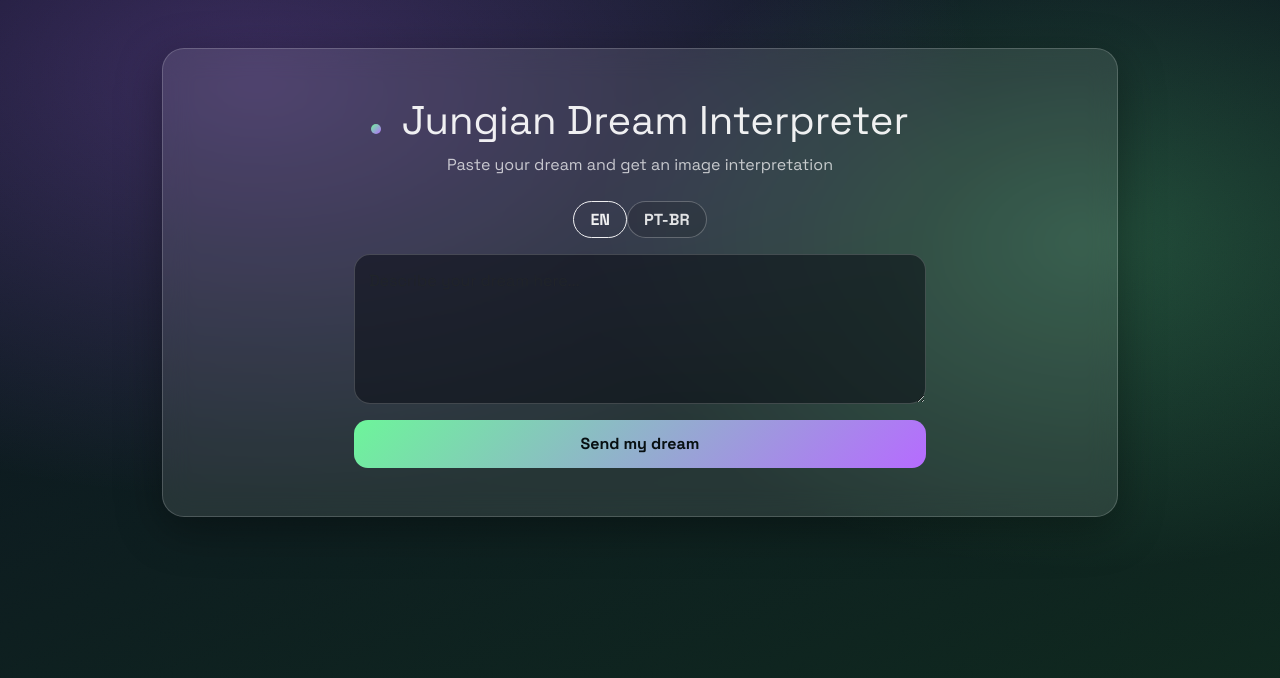
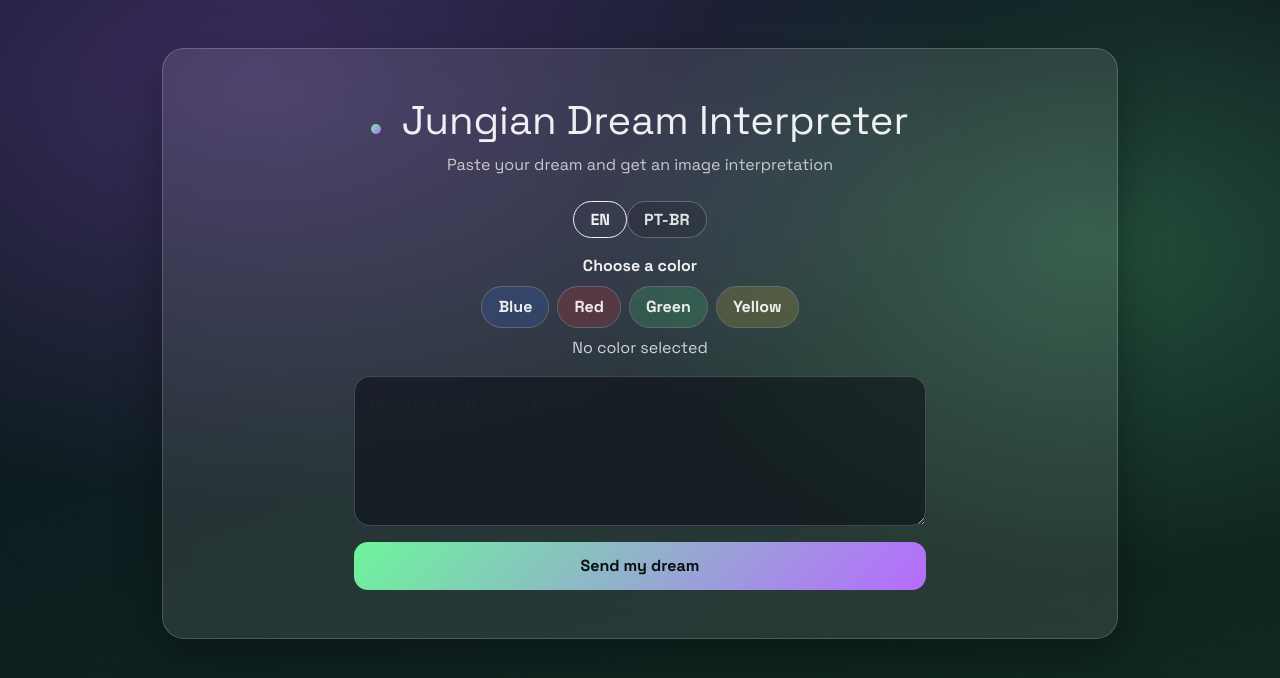
Before and after one commit to uandhafb/assignment4, a Flask app: page / in a window 1280 px wide. Shown: the top 678 px of the page. Run offline with Flask 3, Linux system fonts and the light colour scheme.

Commit message:
User interaction and interface Modification - Color interpretation

```diff
--- a/templates/index.html
+++ b/templates/index.html
@@ -114,6 +114,28 @@
       overflow: hidden;
       border: 1px solid rgba(255,255,255,0.18);
     }
+
+    /* Color buttons */
+    .color-btn{
+      border-radius: 999px;
+      padding: .5rem 1rem;
+      font-weight: 700;
+      border: 1px solid rgba(255,255,255,0.25);
+      background: rgba(0,0,0,0.10);
+      color: rgba(255,255,255,0.90);
+      transition: transform 120ms ease, filter 120ms ease;
+    }
+    .color-btn:hover{ filter: brightness(1.05); transform: translateY(-1px); }
+
+    .color-blue  { box-shadow: inset 0 0 0 999px rgba(70,140,255,0.20); }
+    .color-red   { box-shadow: inset 0 0 0 999px rgba(255,80,80,0.20); }
+    .color-green { box-shadow: inset 0 0 0 999px rgba(90,255,160,0.18); }
+    .color-yellow{ box-shadow: inset 0 0 0 999px rgba(255,220,90,0.18); }
+
+    .color-selected{
+      outline: 3px solid rgba(255,255,255,0.55);
+      box-shadow: 0 0 0 4px rgba(109,245,154,0.12);
+    }
   </style>
 </head>
 
@@ -121,12 +143,12 @@
   <div class="container py-5 app-shell">
 
     <div class="glass p-4 p-md-5 text-center">
-      <h1 class="display-6 mb-2">
+      <h1 class="display-6 mb-2" id="main_title">
         <span class="brand-dot"></span>
         {{ "Interpretador de Sonhos de Jung" if lang == "pt-BR" else "Jungian Dream Interpreter" }}
       </h1>
 
-      <p class="subtitle mb-4">
+      <p class="subtitle mb-4" id="subtitle">
         {{ "Receba uma uma imagem de seu sonho"
            if lang == "pt-BR"
            else "Paste your dream and get an image interpretation" }}
@@ -134,29 +156,63 @@
 
       <!-- Language Toggle -->
       <div class="d-flex justify-content-center mb-3 lang-pill">
-        <input type="radio" class="btn-check" name="lang_toggle" id="lang_en"
+        <input type="radio" class="btn-check" name="lang_toggle" id="lang_en" autocomplete="off"
                {% if lang != "pt-BR" %}checked{% endif %}>
         <label class="btn" for="lang_en" onclick="setLang('en')">EN</label>
 
-        <input type="radio" class="btn-check" name="lang_toggle" id="lang_pt"
+        <input type="radio" class="btn-check" name="lang_toggle" id="lang_pt" autocomplete="off"
                {% if lang == "pt-BR" %}checked{% endif %}>
         <label class="btn" for="lang_pt" onclick="setLang('pt-BR')">PT-BR</label>
       </div>
 
       <form method="POST" class="mx-auto col-md-10 col-lg-8">
         <input type="hidden" name="lang" id="lang" value="{{ lang or 'en' }}">
+        <!-- NOTE: backend should read request.form.get("color") -->
+        <input type="hidden" name="color" id="color" value="{{ color or '' }}">
+
+        <!-- Color selection -->
+        <div class="mb-3">
+          <div class="fw-bold mb-2" id="color_label">
+            {{ "Escolha uma cor" if lang == "pt-BR" else "Choose a color" }}
+          </div>
+
+          <div class="d-flex flex-wrap gap-2 justify-content-center">
+            <button type="button" class="color-btn color-blue" id="btn_blue" onclick="pickColor('blue')">
+              {{ "Azul" if lang == "pt-BR" else "Blue" }}
+            </button>
+            <button type="button" class="color-btn color-red" id="btn_red" onclick="pickColor('red')">
+              {{ "Vermelho" if lang == "pt-BR" else "Red" }}
+            </button>
+            <button type="button" class="color-btn color-green" id="btn_green" onclick="pickColor('green')">
+              {{ "Verde" if lang == "pt-BR" else "Green" }}
+            </button>
+            <button type="button" class="color-btn color-yellow" id="btn_yellow" onclick="pickColor('yellow')">
+              {{ "Amarelo" if lang == "pt-BR" else "Yellow" }}
+            </button>
+          </div>
+
+          <div class="mt-2" id="color_preview" style="opacity:.85;">
+            {% if color %}
+              {{ ("Cor selecionada: " if lang=="pt-BR" else "Selected color: ") ~ color }}
+            {% else %}
+              {{ "Nenhuma cor selecionada" if lang == "pt-BR" else "No color selected" }}
+            {% endif %}
+          </div>
+        </div>
 
         <div class="mb-3">
           <textarea
             name="prompt"
             rows="5"
             class="form-control"
+            id="dream_text"
             placeholder="{{ 'Descreva seu sonho aqui...' if lang == 'pt-BR' else 'Describe your dream here...' }}"
           >{{ prompt or "" }}</textarea>
         </div>
 
         <div class="d-grid">
           <input type="submit"
+                 id="submit_btn"
                  value="{{ 'Enviar meu sonho' if lang == 'pt-BR' else 'Send my dream' }}"
                  class="btn btn-primary">
         </div>
@@ -168,7 +224,7 @@
       {% if result %}
       <div class="col-lg-6">
         <div class="glass p-4 h-100">
-          <h3>{{ "Resposta" if lang == "pt-BR" else "Response" }}</h3>
+          <h3 id="response_title">{{ "Resposta" if lang == "pt-BR" else "Response" }}</h3>
           <div class="black-output">{{ result }}</div>
         </div>
       </div>
@@ -177,7 +233,7 @@
       {% if image_data_url %}
       <div class="col-lg-6">
         <div class="glass p-4 h-100">
-          <h3>{{ "Imagem" if lang == "pt-BR" else "Image" }}</h3>
+          <h3 id="image_title">{{ "Imagem" if lang == "pt-BR" else "Image" }}</h3>
           <div class="img-frame">
             <img src="{{ image_data_url }}" alt="Dream image" class="img-fluid">
           </div>
@@ -190,29 +246,122 @@
   </div>
 
   <script>
+    // Keep UI bilingual even without re-rendering from server
+    const LABELS = {
+      en: {
+        title: "Jungian Dream Interpreter",
+        subtitle: "Paste your dream and get an image interpretation",
+        colorLabel: "Choose a color",
+        none: "No color selected",
+        selected: "Selected color: ",
+        placeholder: "Describe your dream here...",
+        submit: "Send my dream",
+        response: "Response",
+        image: "Image",
+        colors: { blue: "Blue", red: "Red", green: "Green", yellow: "Yellow" }
+      },
+      "pt-BR": {
+        title: "Interpretador de Sonhos de Jung",
+        subtitle: "Receba uma uma imagem de seu sonho",
+        colorLabel: "Escolha uma cor",
+        none: "Nenhuma cor selecionada",
+        selected: "Cor selecionada: ",
+        placeholder: "Descreva seu sonho aqui...",
+        submit: "Enviar meu sonho",
+        response: "Resposta",
+        image: "Imagem",
+        colors: { blue: "Azul", red: "Vermelho", green: "Verde", yellow: "Amarelo" }
+      }
+    };
+
+    function currentLang() {
+      return document.getElementById("lang")?.value === "pt-BR" ? "pt-BR" : "en";
+    }
+
     function setLang(value) {
+      // update hidden input so POST uses the chosen language
       const hidden = document.getElementById("lang");
       if (hidden) hidden.value = value;
 
-      const ta = document.querySelector('textarea[name="prompt"]');
-      const btn = document.querySelector('input[type="submit"]');
-      const title = document.querySelector('h1');
-      const subtitle = document.querySelector('.subtitle');
+      // update document language for accessibility
+      document.documentElement.lang = (value === "pt-BR") ? "pt-BR" : "en";
 
-      if (value === "pt-BR") {
-        document.title = "Interpretador de Sonhos de Jung";
-        if (title) title.childNodes[2].textContent = " Interpretador de Sonhos de Jung";
-        if (subtitle) subtitle.textContent = "Receba uma uma imagem de seu sonho";
-        if (ta) ta.placeholder = "Descreva seu sonho aqui...";
-        if (btn) btn.value = "Enviar meu sonho";
-      } else {
-        document.title = "Jungian Dream Interpreter";
-        if (title) title.childNodes[2].textContent = " Jungian Dream Interpreter";
-        if (subtitle) subtitle.textContent = "Paste your dream and get an image interpretation";
-        if (ta) ta.placeholder = "Describe your dream here...";
-        if (btn) btn.value = "Send my dream";
+      // apply UI text
+      const L = LABELS[currentLang()];
+      document.title = L.title;
+
+      const title = document.getElementById("main_title");
+      const subtitle = document.getElementById("subtitle");
+      const colorLabel = document.getElementById("color_label");
+      const dream = document.getElementById("dream_text");
+      const submit = document.getElementById("submit_btn");
+      const respTitle = document.getElementById("response_title");
+      const imgTitle = document.getElementById("image_title");
+
+      // Title has a dot span + text; easiest: set full text after dot
+      if (title) {
+        // keep first child (brand-dot), replace remaining text
+        const dot = title.querySelector(".brand-dot");
+        title.textContent = "";
+        if (dot) title.appendChild(dot);
+        title.append(" " + L.title);
       }
+      if (subtitle) subtitle.textContent = L.subtitle;
+      if (colorLabel) colorLabel.textContent = L.colorLabel;
+      if (dream) dream.placeholder = L.placeholder;
+      if (submit) submit.value = L.submit;
+      if (respTitle) respTitle.textContent = L.response;
+      if (imgTitle) imgTitle.textContent = L.image;
+
+      // update button labels
+      const btnBlue = document.getElementById("btn_blue");
+      const btnRed = document.getElementById("btn_red");
+      const btnGreen = document.getElementById("btn_green");
+      const btnYellow = document.getElementById("btn_yellow");
+      if (btnBlue) btnBlue.textContent = L.colors.blue;
+      if (btnRed) btnRed.textContent = L.colors.red;
+      if (btnGreen) btnGreen.textContent = L.colors.green;
+      if (btnYellow) btnYellow.textContent = L.colors.yellow;
+
+      // update preview line depending on selection
+      refreshColorPreview();
     }
+
+    function pickColor(color) {
+      const hidden = document.getElementById("color");
+      if (hidden) hidden.value = color;
+
+      document.querySelectorAll(".color-btn").forEach(b => b.classList.remove("color-selected"));
+      const map = { blue: "btn_blue", red: "btn_red", green: "btn_green", yellow: "btn_yellow" };
+      const selectedBtn = document.getElementById(map[color]);
+      if (selectedBtn) selectedBtn.classList.add("color-selected");
+
+      refreshColorPreview();
+    }
+
+    function refreshColorPreview() {
+      const preview = document.getElementById("color_preview");
+      const hidden = document.getElementById("color");
+      const color = (hidden && hidden.value) ? hidden.value : "";
+      const L = LABELS[currentLang()];
+
+      if (!preview) return;
+      if (!color) {
+        preview.textContent = L.none;
+        return;
+      }
+      const colorName = L.colors[color] || color;
+      preview.textContent = L.selected + colorName;
+    }
+
+    // On load: apply highlight + ensure UI labels match initial lang
+    window.addEventListener("DOMContentLoaded", () => {
+      // ensure JS text matches initial template state
+      setLang(document.getElementById("lang")?.value || "en");
+
+      const hidden = document.getElementById("color");
+      if (hidden && hidden.value) pickColor(hidden.value);
+    });
   </script>
 </body>
 </html>
```
Also changed, not shown: README.md.
